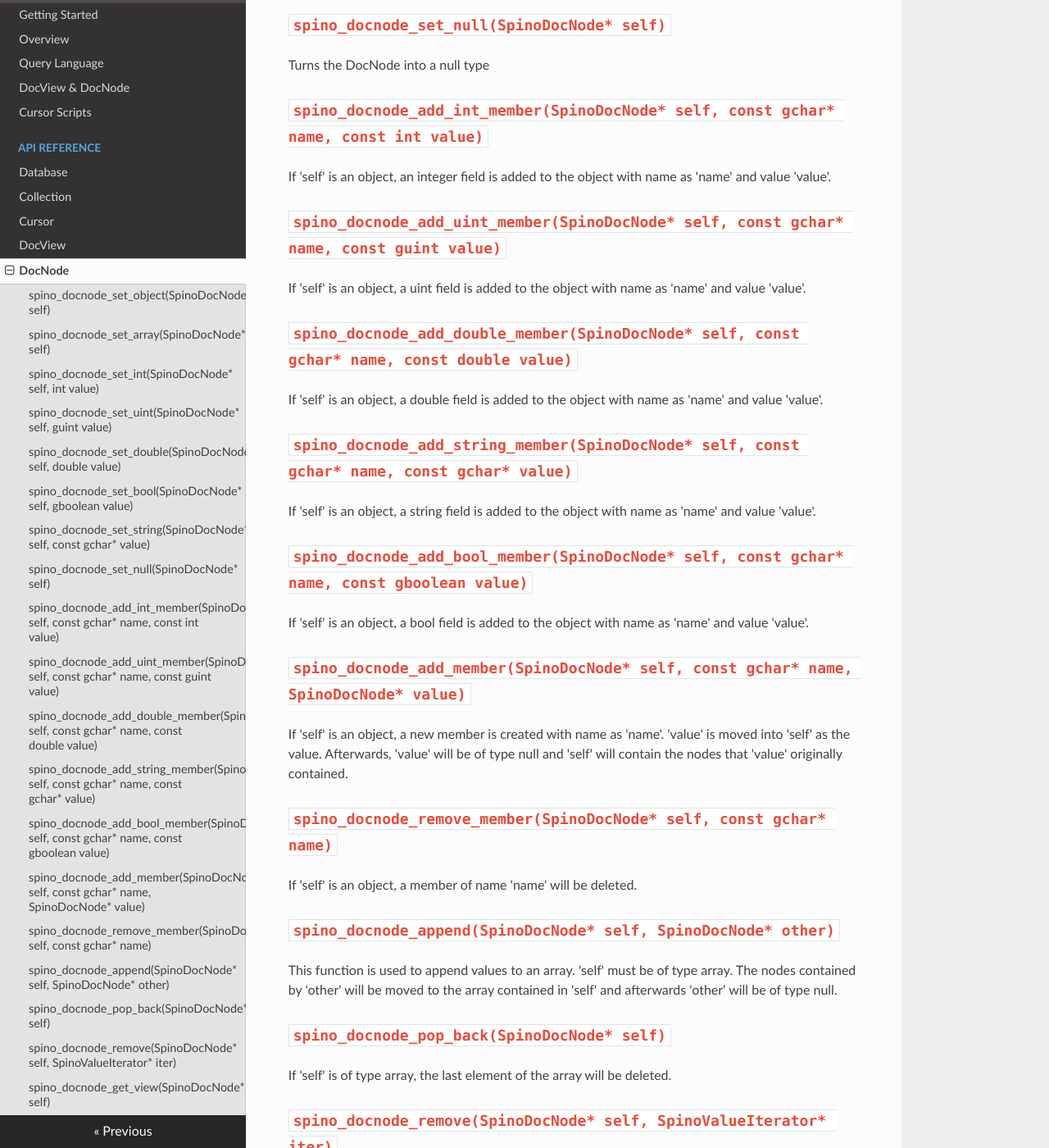
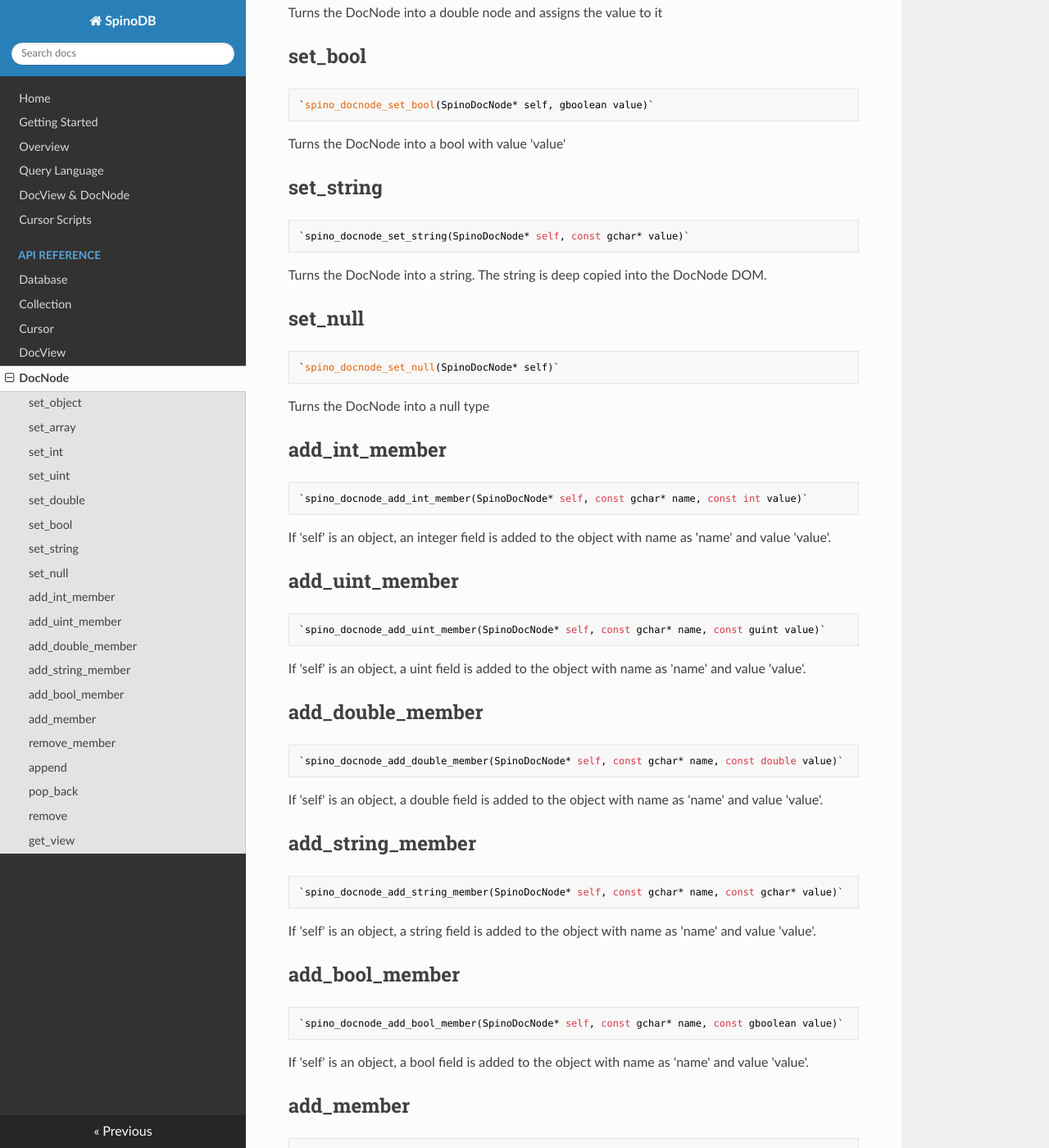
Before and after one commit to supercamel/SpinoDB, an MkDocs documentation site: the page built from docs/api/docnode.md, in a window 1280 px wide and 1400 px high, scrolled down 1084 px. Shown: the whole window at 82% size. Built offline with MkDocs 1.6.1, drawn with Linux system fonts in a browser that asks for light colours; nearby versions of some CDN libraries; some of the changed text lies outside the part shown.

Commit message:
changed doc formatting again

````diff
--- a/docs/api/docnode.md
+++ b/docs/api/docnode.md
@@ -9,78 +9,116 @@ DocNodes are created using the Collection that the document is intended for (app
     SpinoDocNode* doc = spino_collection_create_node(col);
 ```
 
-## `spino_docnode_set_object(SpinoDocNode* self)`
+## set_object
+
+    `spino_docnode_set_object(SpinoDocNode* self)`
 
 Turns the DocNode into an Object and deletes any sub-nodes.
 
-## `spino_docnode_set_array(SpinoDocNode* self)`
+## set_array
+
+    `spino_docnode_set_array(SpinoDocNode* self)`
 
 Turns the DocNode into an array and deletes any sub-nodes.
 
-## `spino_docnode_set_int(SpinoDocNode* self, int value)`
+## set_int
+
+    `spino_docnode_set_int(SpinoDocNode* self, int value)`
 
 Turns the DocNode into an integer node and assigns the value to it
 
-## `spino_docnode_set_uint(SpinoDocNode* self, guint value)`
+## set_uint
+
+    `spino_docnode_set_uint(SpinoDocNode* self, guint value)`
 
 Turns the DocNode into an unsigned int node and assigns the value to it
 
-## `spino_docnode_set_double(SpinoDocNode* self, double value)`
+## set_double
+
+    `spino_docnode_set_double(SpinoDocNode* self, double value)`
 
 Turns the DocNode into a double node and assigns the value to it
 
-## `spino_docnode_set_bool(SpinoDocNode* self, gboolean value)`
+## set_bool
+
+    `spino_docnode_set_bool(SpinoDocNode* self, gboolean value)`
 
 Turns the DocNode into a bool with value 'value'
 
-## `spino_docnode_set_string(SpinoDocNode* self, const gchar* value)`
+## set_string
+
+    `spino_docnode_set_string(SpinoDocNode* self, const gchar* value)`
 
 Turns the DocNode into a string. The string is deep copied into the DocNode DOM.
 
-## `spino_docnode_set_null(SpinoDocNode* self)`
+## set_null
+
+    `spino_docnode_set_null(SpinoDocNode* self)`
 
 Turns the DocNode into a null type
 
-## `spino_docnode_add_int_member(SpinoDocNode* self, const gchar* name, const int value)`
+## add_int_member
+
+    `spino_docnode_add_int_member(SpinoDocNode* self, const gchar* name, const int value)`
 
 If 'self' is an object, an integer field is added to the object with name as 'name' and value 'value'.
 
-## `spino_docnode_add_uint_member(SpinoDocNode* self, const gchar* name, const guint value)`
+## add_uint_member
+
+    `spino_docnode_add_uint_member(SpinoDocNode* self, const gchar* name, const guint value)`
 
 If 'self' is an object, a uint field is added to the object with name as 'name' and value 'value'.
 
-## `spino_docnode_add_double_member(SpinoDocNode* self, const gchar* name, const double value)`
+## add_double_member
+
+    `spino_docnode_add_double_member(SpinoDocNode* self, const gchar* name, const double value)`
 
 If 'self' is an object, a double field is added to the object with name as 'name' and value 'value'.
 
-## `spino_docnode_add_string_member(SpinoDocNode* self, const gchar* name, const gchar* value)`
+## add_string_member
+
+    `spino_docnode_add_string_member(SpinoDocNode* self, const gchar* name, const gchar* value)`
 
 If 'self' is an object, a string field is added to the object with name as 'name' and value 'value'.
 
-## `spino_docnode_add_bool_member(SpinoDocNode* self, const gchar* name, const gboolean value)`
+## add_bool_member
+
+    `spino_docnode_add_bool_member(SpinoDocNode* self, const gchar* name, const gboolean value)`
 
 If 'self' is an object, a bool field is added to the object with name as 'name' and value 'value'.
 
-## `spino_docnode_add_member(SpinoDocNode* self, const gchar* name, SpinoDocNode* value)`
+## add_member
+
+    `spino_docnode_add_member(SpinoDocNode* self, const gchar* name, SpinoDocNode* value)`
 
 If 'self' is an object, a new member is created with name as 'name'. 'value' is moved into 'self' as the value. Afterwards, 'value' will be of type null and 'self' will contain the nodes that 'value' originally contained.
 
-## `spino_docnode_remove_member(SpinoDocNode* self, const gchar* name)`
+## remove_member
+
+    `spino_docnode_remove_member(SpinoDocNode* self, const gchar* name)`
 
 If 'self' is an object, a member of name 'name' will be deleted.
 
-## `spino_docnode_append(SpinoDocNode* self, SpinoDocNode* other)`
+## append
+
+    `spino_docnode_append(SpinoDocNode* self, SpinoDocNode* other)`
 
 This function is used to append values to an array. 'self' must be of type array. The nodes contained by 'other' will be moved to the array contained in 'self' and afterwards 'other' will be of type null.
 
-## `spino_docnode_pop_back(SpinoDocNode* self)`
+## pop_back
+
+    `spino_docnode_pop_back(SpinoDocNode* self)`
 
 If 'self' is of type array, the last element of the array will be deleted.
 
-## `spino_docnode_remove(SpinoDocNode* self, SpinoValueIterator* iter)`
+## remove
+
+    `spino_docnode_remove(SpinoDocNode* self, SpinoValueIterator* iter)`
 
 Removes an element from an array by an iterator. To get the iterator use spino_docnode_get_view() to first get a view, then use spino_view_begin() to get a SpinoValueIterator. Call spino_value_iterator_next() until the iterator points at the element you wish to remove. Then provide the iterator to this function to delete it.
 
-## `spino_docnode_get_view(SpinoDocNode* self)`
+## get_view
+
+    `spino_docnode_get_view(SpinoDocNode* self)`
 
 Returns a SpinoDocView object that can traverse and inspect the 'self'
````
